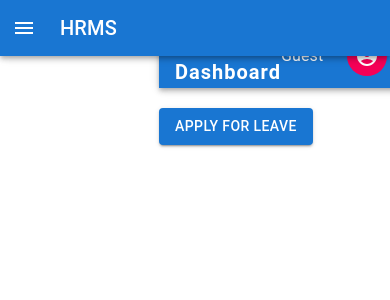
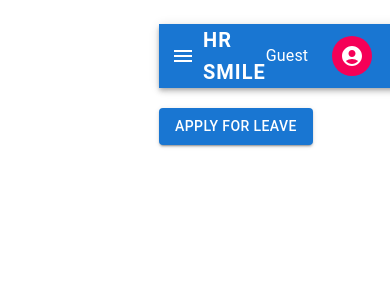
Before and after one commit to yashxjain/HRSMILEFRONTEND, a React (Create React App) app: page /leave in a window 390 px wide. Shown: the top 300 px of the page. Built offline with nearby package versions, Linux system fonts and the light colour scheme.

Commit message:
new add2

```diff
--- a/src/components/Navbar.js
+++ b/src/components/Navbar.js
@@ -1,14 +1,23 @@
-import React from 'react';
+import React, { useState } from 'react';
 import { useAuth } from '../components/auth/AuthContext';
-import { useNavigate } from 'react-router-dom';
+import { useNavigate, useLocation, Link } from 'react-router-dom';
 import NotificationsIcon from '@mui/icons-material/Notifications';
-import { AppBar, Toolbar, Typography, Avatar, Button, Menu, MenuItem, Box, IconButton } from '@mui/material';
+import { AppBar, Toolbar, Typography, Avatar, Menu, MenuItem, Box, IconButton, Drawer, List, ListItem, ListItemText } from '@mui/material';
 import AccountCircleIcon from '@mui/icons-material/AccountCircle';
+import useMediaQuery from '@mui/material/useMediaQuery';
+import { useTheme } from '@mui/material/styles';
+import MenuIcon from '@mui/icons-material/Menu';
+import HRSmileLogo from '../assets/HRSmileLogo.jpeg';
 
 function Navbar() {
-    const [anchorEl, setAnchorEl] = React.useState(null);
+    const [anchorEl, setAnchorEl] = useState(null);
+    const [mobileOpen, setMobileOpen] = useState(false);
     const { user, logout } = useAuth();
+    const location = useLocation(); // Get current location
+
     const navigate = useNavigate();
+    const theme = useTheme();
+    const isMobile = useMediaQuery(theme.breakpoints.down('sm'));
 
     const handleMenu = (event) => {
         setAnchorEl(event.currentTarget);
@@ -24,12 +33,64 @@ function Navbar() {
         handleClose();
     };
 
+    const handleDrawerToggle = () => {
+        setMobileOpen(!mobileOpen);
+    };
+
+    const routes = [
+        { path: '/dashboard', name: 'Dashboard' },
+        { path: '/employees', name: 'Employees' },
+        { path: '/holiday', name: 'Holiday' },
+        { path: '/policy', name: 'Policy' },
+        { path: '/attendance', name: 'Attendance' },
+        { path: '/notification', name: 'Notification' },
+        { path: '/leave', name: 'Leave' },
+        { path: '/expense', name: 'Expense' },
+    ];
+
+    const drawer = (
+        <Box sx={{ width: 240, display: 'flex', flexDirection: 'column', height: '100vh', bgcolor: 'background.paper' }}>
+            <Box sx={{ display: 'flex', flexDirection: 'column', alignItems: 'center', p: 2 }}>
+                <img src={HRSmileLogo} alt="HRMS Logo" style={{ width: '100px', marginBottom: '20px' }} />
+            </Box>
+            <List>
+                {routes.map((route, index) => (
+                    <ListItem
+                        button
+                        key={index}
+                        component={Link}
+                        to={route.path}
+                        sx={{
+                            backgroundColor: location.pathname === route.path ? theme.palette.primary.main : 'transparent',
+                            color: location.pathname === route.path ? 'white' : 'inherit',
+                            '&:hover': {
+                                backgroundColor: theme.palette.primary.light,
+                                color: 'white',
+                            },
+                        }}
+                        onClick={() => setMobileOpen(false)}
+                    >
+                        <ListItemText primary={route.name} />
+                    </ListItem>
+                ))}
+            </List>
+        </Box>
+    );
+
     return (
+        <>
             <AppBar position="static" sx={{ bgcolor: 'primary.main' }}>
                 <Toolbar sx={{ display: 'flex', justifyContent: 'space-between' }}>
+                    <Box sx={{ display: 'flex', alignItems: 'center' }}>
+                        {isMobile && (
+                            <IconButton color="inherit" onClick={handleDrawerToggle} edge="start">
+                                <MenuIcon />
+                            </IconButton>
+                        )}
                         <Typography variant="h6" sx={{ fontWeight: 'bold', letterSpacing: 1 }}>
-                    HR Dashboard
+                            HR SMILE
                         </Typography>
+                    </Box>
                     <Box sx={{ display: 'flex', alignItems: 'center' }}>
                         <Typography variant="body1" sx={{ mr: 2 }}>
                             {user ? user.empId : 'Guest'}
@@ -56,6 +117,20 @@ function Navbar() {
                     </Box>
                 </Toolbar>
             </AppBar>
+            <Drawer
+                variant="temporary"
+                open={mobileOpen}
+                onClose={handleDrawerToggle}
+                ModalProps={{
+                    keepMounted: true, // Better open performance on mobile.
+                }}
+                sx={{
+                    '& .MuiDrawer-paper': { boxSizing: 'border-box', width: 240 },
+                }}
+            >
+                {drawer}
+            </Drawer>
+        </>
     );
 }
 
--- a/src/components/Sidebar.js
+++ b/src/components/Sidebar.js
@@ -1,20 +1,14 @@
-import React, { useState } from 'react';
+import React from 'react';
 import { useLocation, Link } from 'react-router-dom';
 import { Drawer, List, ListItem, ListItemText, Box, IconButton, AppBar, Toolbar, Typography } from '@mui/material';
-import MenuIcon from '@mui/icons-material/Menu';
 import HRSmileLogo from '../assets/HRSmileLogo.jpeg';
 import useMediaQuery from '@mui/material/useMediaQuery';
 import { useTheme } from '@mui/material/styles';
 
-function Sidebar() {
+function Sidebar({ mobileOpen, onDrawerToggle }) {
     const location = useLocation();
-    const [mobileOpen, setMobileOpen] = useState(false);
     const theme = useTheme();
     const isMobile = useMediaQuery(theme.breakpoints.down('sm'));
-
-    const handleDrawerToggle = () => {
-        setMobileOpen(!mobileOpen);
-    };
 
     const routes = [
         { path: '/dashboard', name: 'Dashboard' },
@@ -47,7 +41,7 @@ function Sidebar() {
                                 color: 'white',
                             },
                         }}
-                        onClick={() => setMobileOpen(false)}
+                        onClick={isMobile ? onDrawerToggle : null}
                     >
                         <ListItemText primary={route.name} />
                     </ListItem>
@@ -60,31 +54,19 @@ function Sidebar() {
         <Box sx={{ display: 'flex' }}>
             {isMobile ? (
                 <>
-                    <AppBar position="fixed" sx={{ zIndex: theme.zIndex.drawer + 1 }}>
-                        <Toolbar>
-                            <IconButton
-                                color="inherit"
-                                aria-label="open drawer"
-                                edge="start"
-                                onClick={handleDrawerToggle}
-                                sx={{ mr: 2 }}
-                            >
-                                <MenuIcon />
-                            </IconButton>
-                            <Typography variant="h6" noWrap component="div">
-                                HRMS
-                            </Typography>
-                        </Toolbar>
-                    </AppBar>
                     <Drawer
                         variant="temporary"
                         open={mobileOpen}
-                        onClose={handleDrawerToggle}
+                        onClose={onDrawerToggle}
                         ModalProps={{
                             keepMounted: true, // Better open performance on mobile.
                         }}
                         sx={{
-                            '& .MuiDrawer-paper': { boxSizing: 'border-box', width: 240 },
+                            '& .MuiDrawer-paper': {
+                                boxSizing: 'border-box',
+                                width: 240,
+                                zIndex: theme.zIndex.appBar + 1, // Ensure Drawer appears above AppBar
+                            },
                         }}
                     >
                         {drawer}
--- a/src/components/employee/EmployeeList.js
+++ b/src/components/employee/EmployeeList.js
@@ -1,5 +1,5 @@
 import React, { useState, useEffect } from 'react';
-import { Table, TableBody, TableCell, TableContainer, TableHead, TableRow, Paper, TextField, Dialog, DialogActions, DialogContent, DialogTitle, Button, Typography, IconButton, Grid, TablePagination } from '@mui/material';
+import { Table, TableBody, TableCell, TableContainer, TableHead, TableRow, Paper, TextField, Dialog, DialogActions, DialogContent, DialogTitle, Button, Typography, IconButton, Grid, TablePagination, Box } from '@mui/material';
 import axios from 'axios';
 import EditIcon from '@mui/icons-material/Edit';
 import DeleteIcon from '@mui/icons-material/Delete';
@@ -51,7 +51,6 @@ function EmployeeList() {
         setSelectedEmployee(employee);
         setOpenDetail(true);
     };
-
 
     const handleCloseDetail = () => {
         setOpenDetail(false);
@@ -163,7 +162,6 @@ function EmployeeList() {
         }
     };
 
-
     const filteredEmployees = employees.filter(employee =>
         employee.Name.toLowerCase().includes(searchTerm.toLowerCase())
     );
@@ -191,7 +189,8 @@ function EmployeeList() {
                     </Button>
                 </Grid>
             </Grid>
-            <TableContainer component={Paper} sx={{ mt: 2 }}>
+            <Box sx={{ overflowX: 'auto', mt: 2 }}>
+                <TableContainer component={Paper}>
                     <Table>
                         <TableHead>
                             <TableRow>
@@ -234,14 +233,13 @@ function EmployeeList() {
                                                 <CheckIcon />
                                             </IconButton>
                                         )}
-
                                     </TableCell>
                                 </TableRow>
                             ))}
                         </TableBody>
                     </Table>
-
                 </TableContainer>
+            </Box>
             <TablePagination
                 component="div"
                 count={filteredEmployees.length}
--- a/src/pages/Dashboard.js
+++ b/src/pages/Dashboard.js
@@ -1,25 +1,22 @@
 import React from 'react';
-import { Box } from '@mui/material';
-import useMediaQuery from '@mui/material/useMediaQuery';
+import Navbar from '../components/Navbar';
 import Sidebar from '../components/Sidebar';
-import Navbar from '../components/Navbar';
+import { Box, useMediaQuery } from '@mui/material';
+
 
 function Dashboard() {
-    // Determine if the screen width is less than or equal to 420px
-    const isMobile = useMediaQuery('(max-width:420px)');
-    // Set drawer width based on screen size
-    const drawerWidth = isMobile ? 0 : 15; // Change to 250 or your desired width
+    const isMobile = useMediaQuery('(max-width:600px)');
+    const drawerWidth = isMobile ? 0 : 240;
 
     return (
-        <Box sx={{ display: 'flex' }}>
-            {/* Sidebar with dynamic width */}
+        <Box sx={{ display: 'flex', height: '100vh' }}>
+            {/* Sidebar with fixed width */}
             <Box sx={{ width: drawerWidth, flexShrink: 0 }}>
                 <Sidebar />
             </Box>
-            {/* Main content area with margin to prevent overlap */}
-            <Box component="main" sx={{ flexGrow: 1, p: 3, ml: isMobile ? 0 : drawerWidth }}>
+            <Box component="main" sx={{ flexGrow: 1, p: 3 }}>
                 <Navbar />
-                {/* Your main content here */}
+
             </Box>
         </Box>
     );
--- a/src/pages/Employee.js
+++ b/src/pages/Employee.js
@@ -1,12 +1,13 @@
 import React from 'react';
 import Navbar from '../components/Navbar';
 import Sidebar from '../components/Sidebar';
-import { Box } from '@mui/material';
+import { Box, useMediaQuery } from '@mui/material';
 import EmployeeList from '../components/employee/EmployeeList';
 
-const drawerWidth = 240;
+function Employee() {
+    const isMobile = useMediaQuery('(max-width:600px)');
+    const drawerWidth = isMobile ? 0 : 240;
 
-function Employee() {
     return (
         <Box sx={{ display: 'flex', height: '100vh' }}>
             {/* Sidebar with fixed width */}
```
Lines whose indentation alone changed are shown as unchanged.
